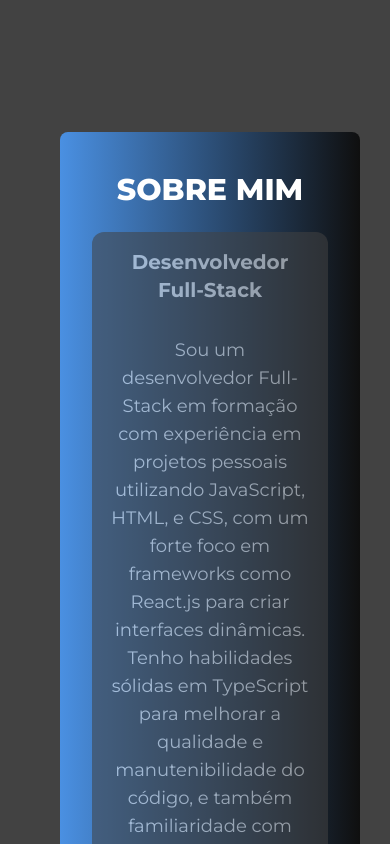
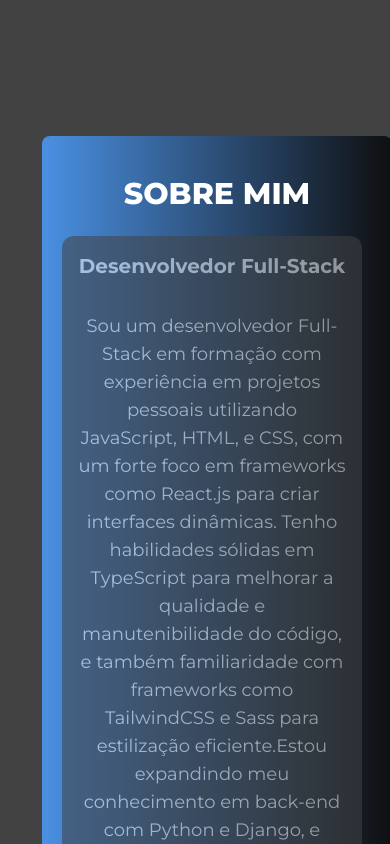
Before and after one commit to alangt22/Portfolio_ReactJS, a React (Vite) app: page / in a window 390 px wide. Shown: the part 1000-1844 px from the top of the page. Built offline with nearby package versions, Linux system fonts and the light colour scheme.

Commit message:
update responsive

```diff
--- a/src/components/Sobre.jsx
+++ b/src/components/Sobre.jsx
@@ -3,10 +3,10 @@ import React from 'react';
 const Sobre = () => {
   return (
     <section className='flex items-center justify-center min-h-screen mb-60  sm:scroll-mt-56'>
-      <div id='sobre' className='w-[850px] max-w-screen-lg px-4 sm:ml-11 scroll-mt-64'>
-        <div className='bg-custom-gradient w-full h-auto sm:w-[300px] sm:h-auto rounded-lg p-8 sm:py-10'>
+      <div id='sobre' className='w-[850px] max-w-screen-lg px-4 sm:ml-11 scroll-mt-64 sm:p-1'>
+        <div className='bg-custom-gradient w-full h-auto sm:w-[350px] sm:h-auto rounded-lg p-8 sm:p-5 sm:py-10'>
           <h2 className='text-5xl sm:text-3xl text-center font-extrabold mb-6 text-custom2'>SOBRE MIM</h2>
-          <div className='bg-custom1 rounded-xl mb-6 opacity-55 hover:opacity-100 transition-opacity duration-300'>
+          <div className='bg-custom1 sm:w-[300px] rounded-xl mb-6 opacity-55 hover:opacity-100 transition-opacity duration-300'>
             <h3 className='text-2xl sm:text-xl text-center font-bold p-4 text-custom3'>Desenvolvedor Full-Stack</h3>
             <p className='text-lg sm:text-lg p-4 text-center text-custom3'>
             Sou um desenvolvedor Full-Stack em formação com experiência em projetos
@@ -21,7 +21,7 @@ const Sobre = () => {
             profissionalmente.
             </p>
           </div>
-          <div className='bg-custom1 rounded-xl mb-6 opacity-55 hover:opacity-100 transition-opacity duration-300'>
+          <div className='bg-custom1 sm:w-[300px] rounded-xl mb-6 opacity-55 hover:opacity-100 transition-opacity duration-300'>
             <h3 className='text-2xl sm:text-xl text-center font-bold p-4 text-custom3'>Formação</h3>
             <p className='text-lg sm:text-lg p-4 text-center text-custom3'>
               Cursando quarto semestre superior em Análise e Desenvolvimento de Sistemas (Universidade Cruzeiro do Sul)
```
